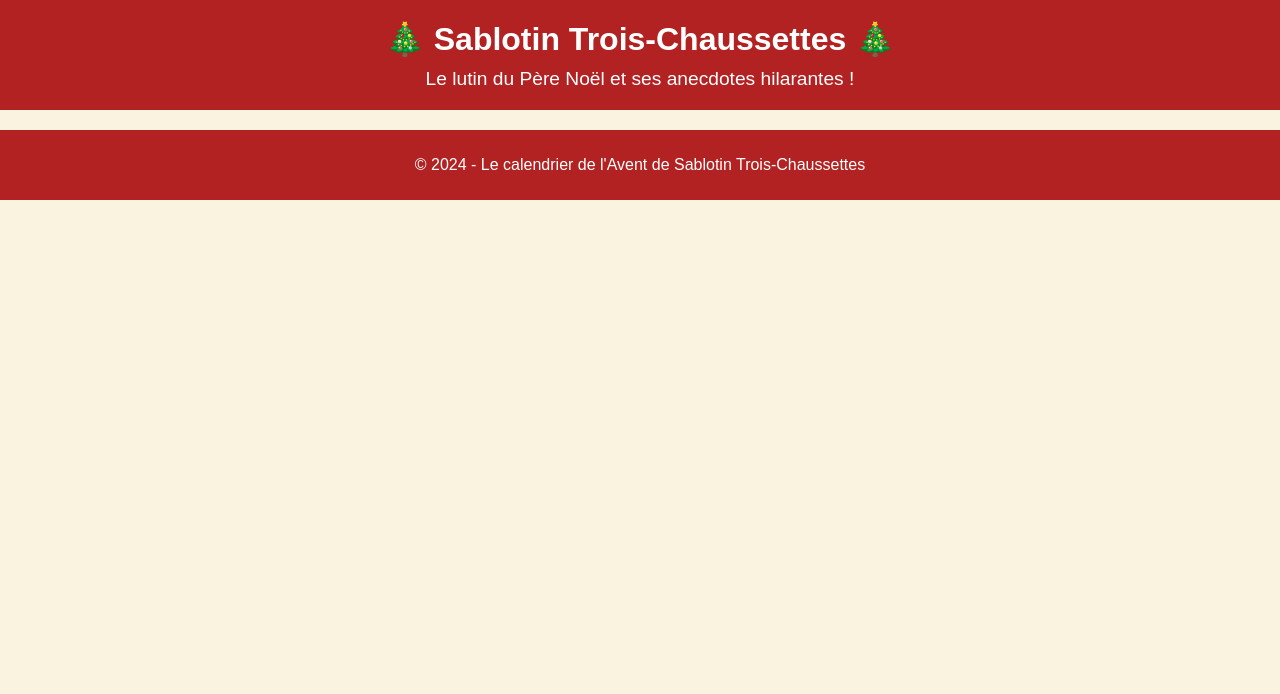
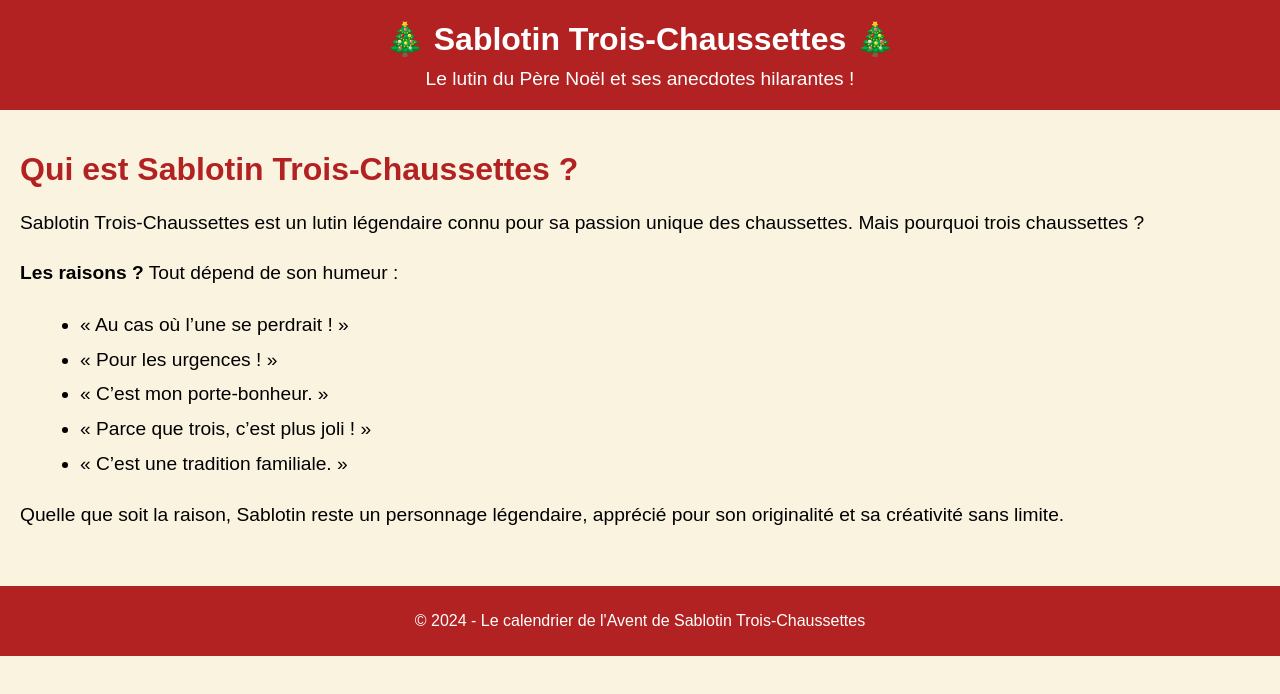
Before and after one commit to SabrinaMouginot/Sablotin_trois-chaussettes_Reactjs, a React (Vite) app: page /about in a window 1280 px wide. Shown: the top 694 px of the page. Built offline with nearby package versions, Linux system fonts and the light colour scheme.

Commit message:
creation de la page A propos

```diff
--- a/src/App.jsx
+++ b/src/App.jsx
@@ -3,6 +3,7 @@ import Header from './components/Header';
 import Footer from './components/Footer';
 import Home from './pages/Home';
 import Anecdote from './pages/Anecdote';
+import About from './pages/About';
 
 function App() {
   return (
@@ -10,6 +11,7 @@ function App() {
       <Header />
       <Routes>
         <Route path="/" element={<Home />} />
+        <Route path="/about" element={<About />} />
         <Route path="/anecdote/:day" element={<Anecdote />} />
       </Routes>
       <Footer />
--- /dev/null
+++ b/src/pages/About.jsx
@@ -0,0 +1,47 @@
+function About() {
+  return (
+    <div style={styles.container}>
+      <h1 style={styles.title}>Qui est Sablotin Trois-Chaussettes ?</h1>
+      <p style={styles.text}>
+        Sablotin Trois-Chaussettes est un lutin légendaire connu pour sa passion unique des chaussettes. Mais pourquoi trois chaussettes ?
+      </p>
+      <p style={styles.text}>
+        <strong>Les raisons ?</strong> Tout dépend de son humeur :
+      </p>
+      <ul style={styles.list}>
+        <li>« Au cas où l’une se perdrait ! »</li>
+        <li>« Pour les urgences ! »</li>
+        <li>« C’est mon porte-bonheur. »</li>
+        <li>« Parce que trois, c’est plus joli ! »</li>
+        <li>« C’est une tradition familiale. »</li>
+      </ul>
+      <p style={styles.text}>
+        Quelle que soit la raison, Sablotin reste un personnage légendaire, apprécié pour son originalité et sa créativité sans limite.
+      </p>
+    </div>
+  );
+}
+
+const styles = {
+  container: {
+    padding: '20px',
+    fontFamily: 'Arial, sans-serif',
+  },
+  title: {
+    fontSize: '2rem',
+    color: '#B22222',
+    marginBottom: '20px',
+  },
+  text: {
+    fontSize: '1.2rem',
+    marginBottom: '15px',
+    lineHeight: '1.6',
+  },
+  list: {
+    fontSize: '1.2rem',
+    lineHeight: '1.8',
+    marginLeft: '20px',
+  },
+};
+
+export default About;
```
